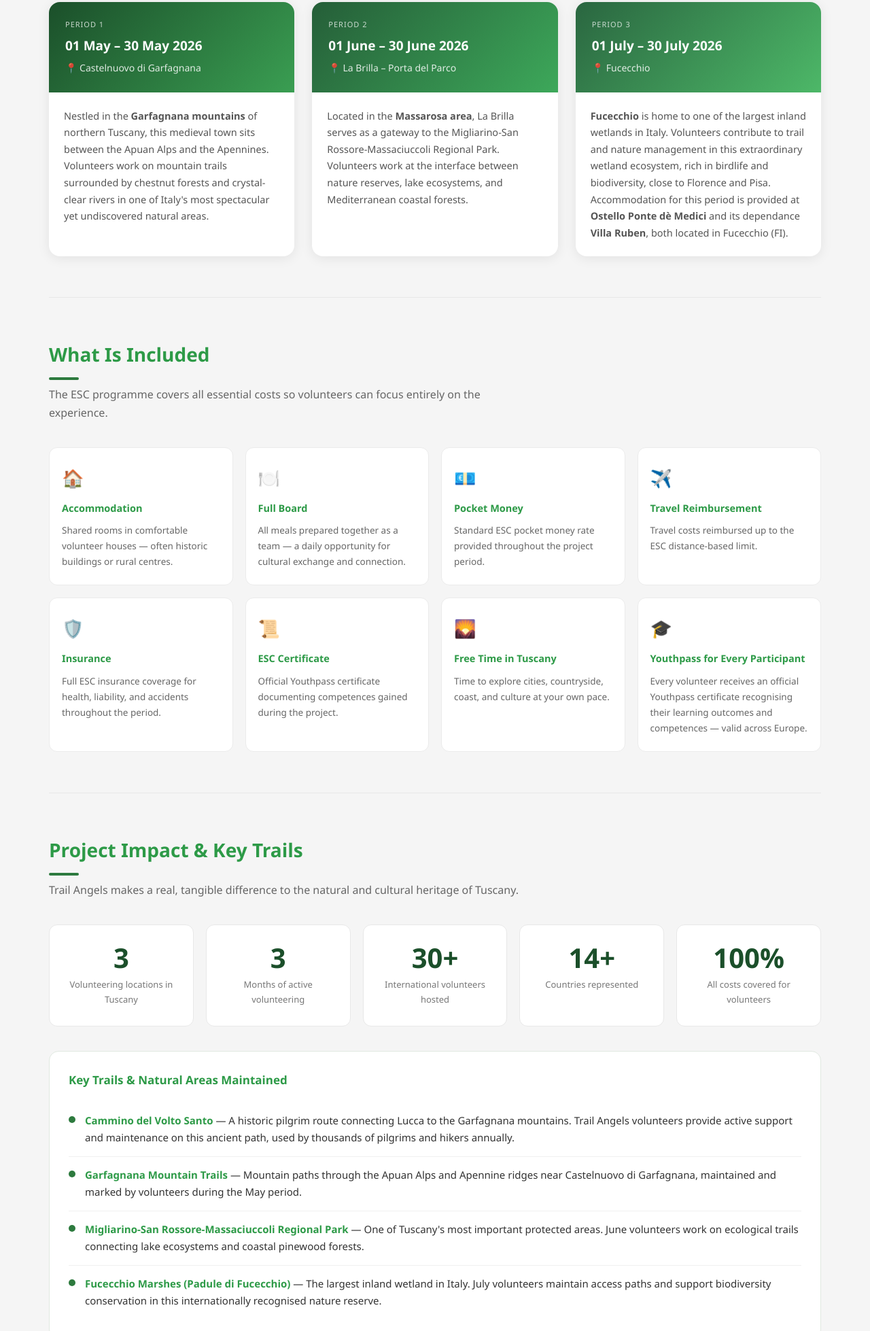
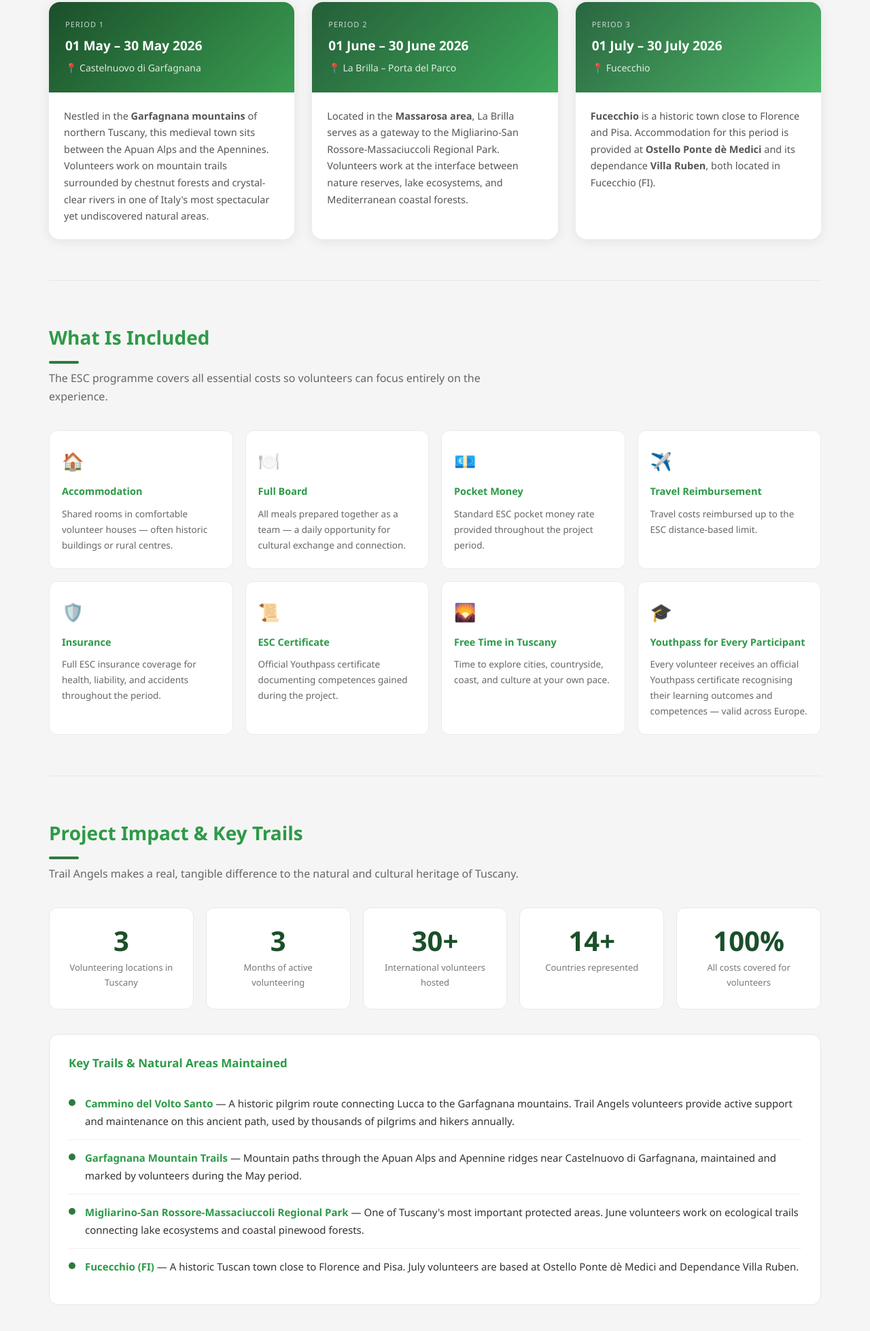
Before and after one commit to antonmiller000/cnv-volontariato, a plain HTML site: page trail-angels-website.html in a window 1280 px wide. Shown: the part 2496-4454 px from the top of the page at 68% size. Drawn offline with Linux system fonts and the light colour scheme.

Commit message:
Remove wetland work description from Fucecchio period
Co-Authored-By: Claude Sonnet 4.6 <noreply@anthropic.com>

```diff
--- a/trail-angels-website.html
+++ b/trail-angels-website.html
@@ -733,7 +733,7 @@
           <div class="loc-place">📍 Fucecchio</div>
         </div>
         <div class="loc-body">
-          <p><strong>Fucecchio</strong> is home to one of the largest inland wetlands in Italy. Volunteers contribute to trail and nature management in this extraordinary wetland ecosystem, rich in birdlife and biodiversity, close to Florence and Pisa. Accommodation for this period is provided at <strong>Ostello Ponte dè Medici</strong> and its dependance <strong>Villa Ruben</strong>, both located in Fucecchio (FI).</p>
+          <p><strong>Fucecchio</strong> is a historic town close to Florence and Pisa. Accommodation for this period is provided at <strong>Ostello Ponte dè Medici</strong> and its dependance <strong>Villa Ruben</strong>, both located in Fucecchio (FI).</p>
         </div>
       </div>
     </div>
@@ -771,7 +771,7 @@
       <div class="route"><div class="route-dot"></div><p><strong>Cammino del Volto Santo</strong> — A historic pilgrim route connecting Lucca to the Garfagnana mountains. Trail Angels volunteers provide active support and maintenance on this ancient path, used by thousands of pilgrims and hikers annually.</p></div>
       <div class="route"><div class="route-dot"></div><p><strong>Garfagnana Mountain Trails</strong> — Mountain paths through the Apuan Alps and Apennine ridges near Castelnuovo di Garfagnana, maintained and marked by volunteers during the May period.</p></div>
       <div class="route"><div class="route-dot"></div><p><strong>Migliarino-San Rossore-Massaciuccoli Regional Park</strong> — One of Tuscany's most important protected areas. June volunteers work on ecological trails connecting lake ecosystems and coastal pinewood forests.</p></div>
-      <div class="route"><div class="route-dot"></div><p><strong>Fucecchio Marshes (Padule di Fucecchio)</strong> — The largest inland wetland in Italy. July volunteers maintain access paths and support biodiversity conservation in this internationally recognised nature reserve.</p></div>
+      <div class="route"><div class="route-dot"></div><p><strong>Fucecchio (FI)</strong> — A historic Tuscan town close to Florence and Pisa. July volunteers are based at Ostello Ponte dè Medici and Dependance Villa Ruben.</p></div>
     </div>
   </div>
 
```
Also changed, not shown: cnv-website.html (+1 -1 lines).
